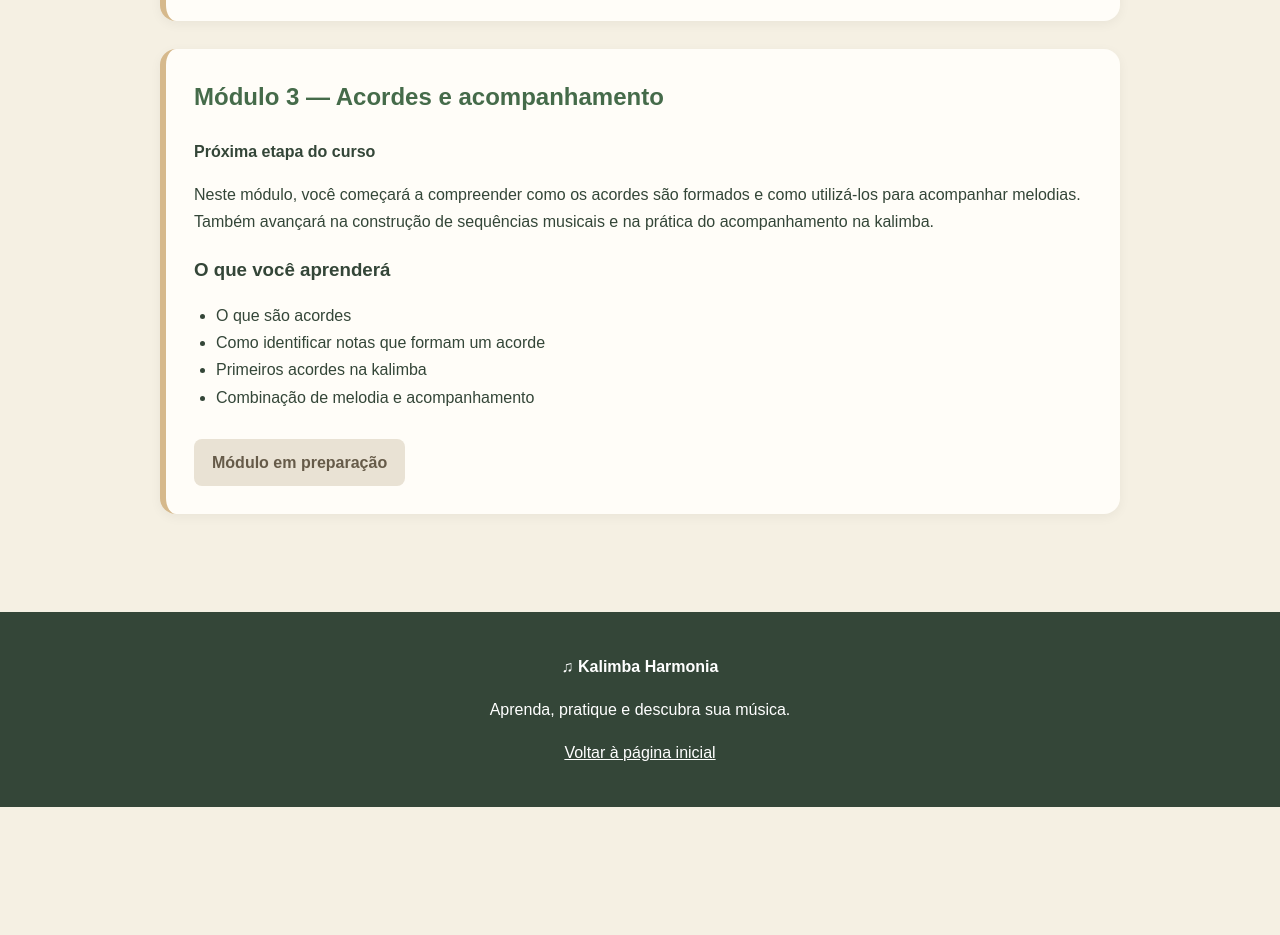
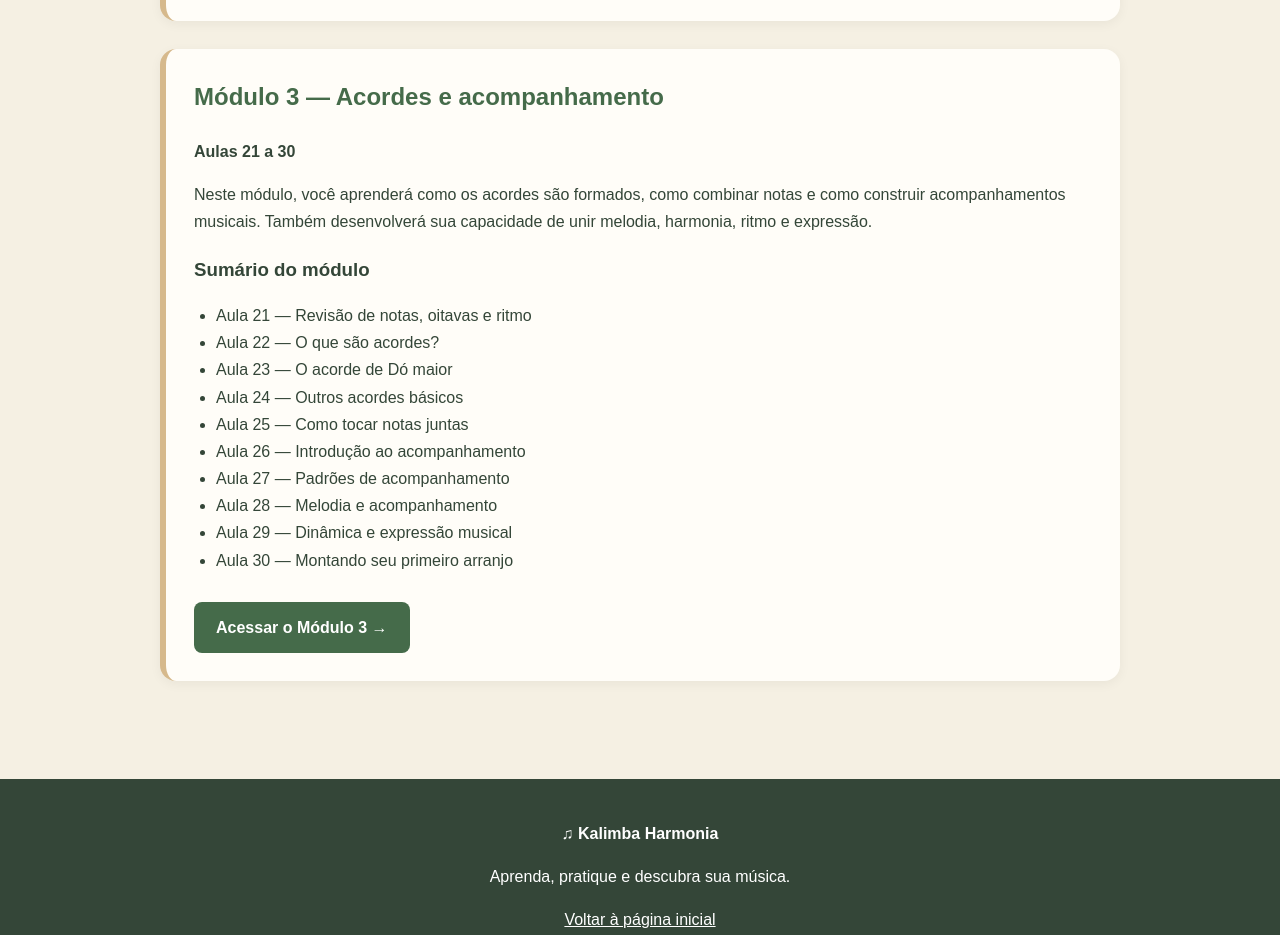
Before and after one commit to anaferracini/kalimba-harmonia, a plain HTML site: page curso.html in a window 1280 px wide. Shown: the part 1820-2755 px from the top of the page. Before the commit the page ends 2627 px from the top, so only its background shows below. Drawn offline with Linux system fonts and the light colour scheme.

Commit message:
Update curso.html

```diff
--- a/curso.html
+++ b/curso.html
@@ -118,16 +118,6 @@ nav a:hover {
   background: var(--escuro);
 }
 
-.indisponivel {
-  display: inline-block;
-  background: #e9e2d4;
-  color: #665b49;
-  padding: 10px 18px;
-  border-radius: 8px;
-  margin-top: 12px;
-  font-weight: bold;
-}
-
 footer {
   background: var(--escuro);
   color: white;
@@ -195,9 +185,7 @@ footer a {
 
   <h2>Módulo 1 — Primeiros passos</h2>
 
-  <p>
-    <strong>Aulas 1 a 10</strong>
-  </p>
+  <p><strong>Aulas 1 a 10</strong></p>
 
   <p>
     Neste primeiro módulo, você conhecerá a kalimba,
@@ -233,9 +221,7 @@ footer a {
 
   <h2>Módulo 2 — Notas, escalas e ritmo</h2>
 
-  <p>
-    <strong>Aulas 11 a 20</strong>
-  </p>
+  <p><strong>Aulas 11 a 20</strong></p>
 
   <p>
     Neste módulo, você aprofundará seus conhecimentos
@@ -271,29 +257,33 @@ footer a {
 
   <h2>Módulo 3 — Acordes e acompanhamento</h2>
 
+  <p><strong>Aulas 21 a 30</strong></p>
+
   <p>
-    <strong>Próxima etapa do curso</strong>
+    Neste módulo, você aprenderá como os acordes são formados,
+    como combinar notas e como construir acompanhamentos
+    musicais. Também desenvolverá sua capacidade de unir
+    melodia, harmonia, ritmo e expressão.
   </p>
 
-  <p>
-    Neste módulo, você começará a compreender como os acordes
-    são formados e como utilizá-los para acompanhar melodias.
-    Também avançará na construção de sequências musicais
-    e na prática do acompanhamento na kalimba.
-  </p>
-
-  <h3>O que você aprenderá</h3>
+  <h3>Sumário do módulo</h3>
 
   <ul>
-    <li>O que são acordes</li>
-    <li>Como identificar notas que formam um acorde</li>
-    <li>Primeiros acordes na kalimba</li>
-    <li>Combinação de melodia e acompanhamento</li>
+    <li>Aula 21 — Revisão de notas, oitavas e ritmo</li>
+    <li>Aula 22 — O que são acordes?</li>
+    <li>Aula 23 — O acorde de Dó maior</li>
+    <li>Aula 24 — Outros acordes básicos</li>
+    <li>Aula 25 — Como tocar notas juntas</li>
+    <li>Aula 26 — Introdução ao acompanhamento</li>
+    <li>Aula 27 — Padrões de acompanhamento</li>
+    <li>Aula 28 — Melodia e acompanhamento</li>
+    <li>Aula 29 — Dinâmica e expressão musical</li>
+    <li>Aula 30 — Montando seu primeiro arranjo</li>
   </ul>
 
-  <span class="indisponivel">
-    Módulo em preparação
-  </span>
+  <a href="curso-modulo-3.html" class="botao">
+    Acessar o Módulo 3 →
+  </a>
 
 </section>
 
```
